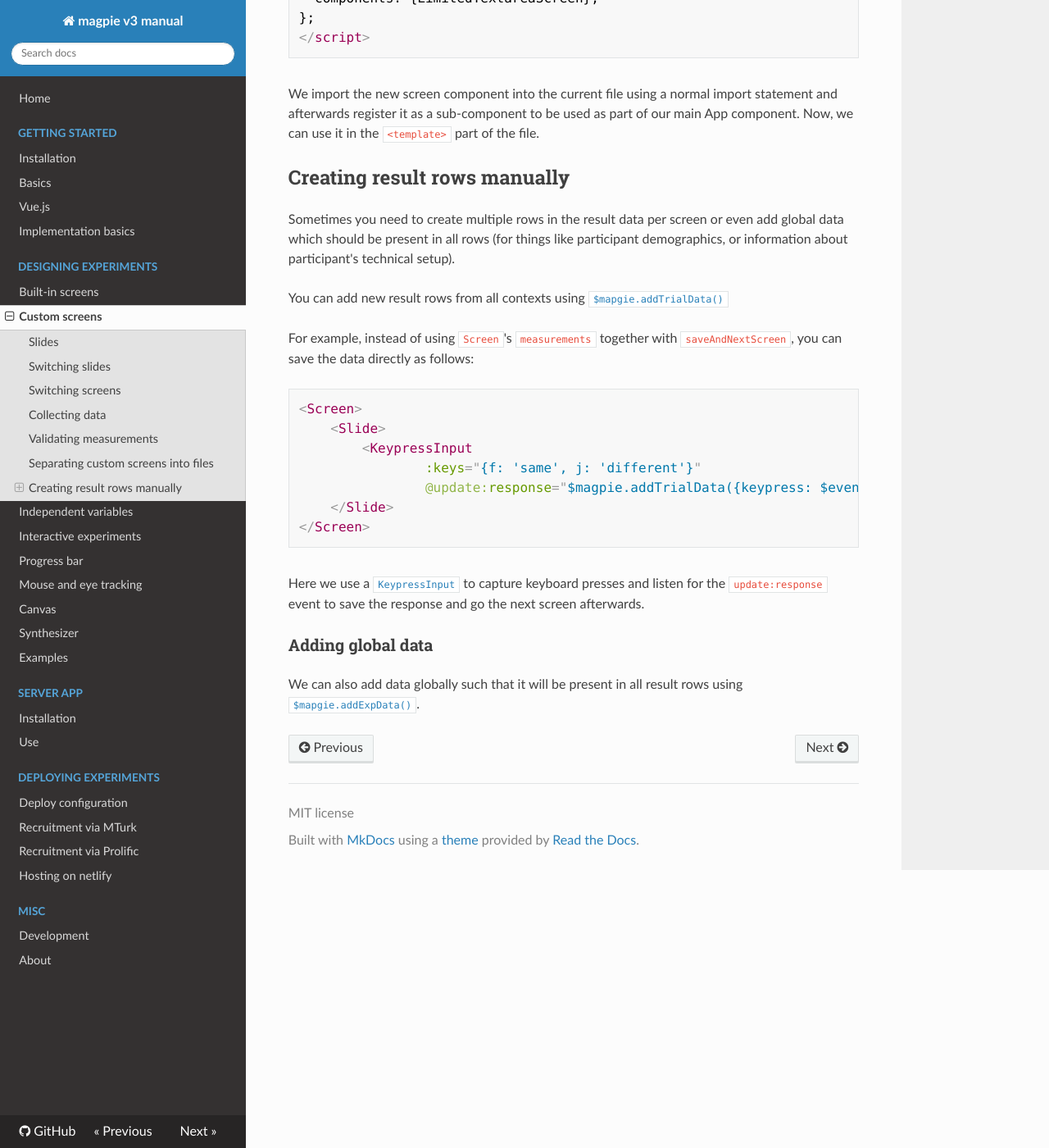
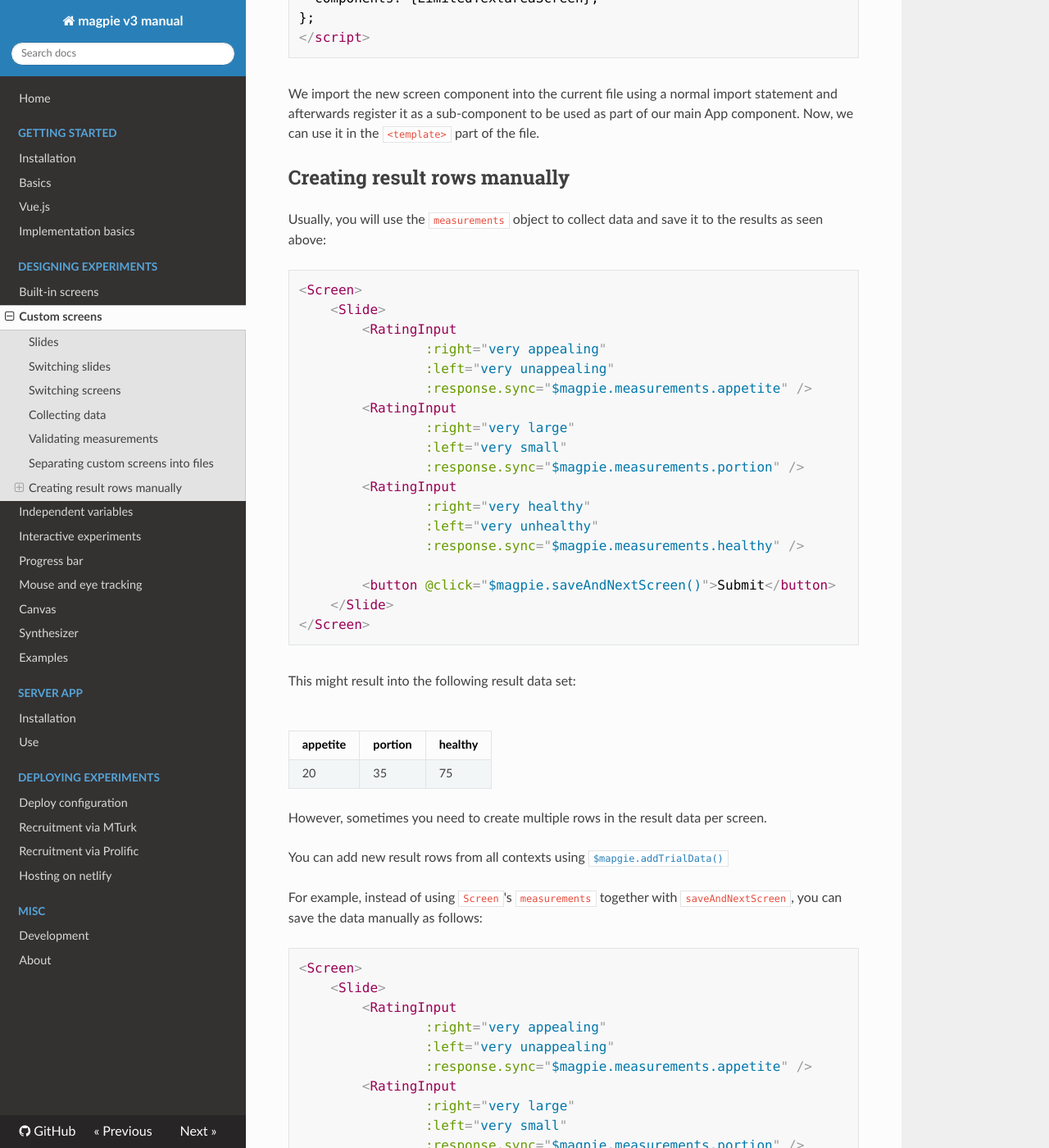
Before and after one commit to magpie-ea/magpie-v3-docs, an MkDocs documentation site: the page built from docs/01_designing_experiments/01_custom_screens.md, in a window 1280 px wide and 1400 px high, scrolled down 8300 px. Shown: the whole window at 82% size. Built offline with MkDocs 1.6.1, drawn with Linux system fonts in a browser that asks for light colours; some of the changed text lies outside the part shown.

Commit message:
Custom screens: Clarify manual result rows creation

````diff
--- a/docs/01_designing_experiments/01_custom_screens.md
+++ b/docs/01_designing_experiments/01_custom_screens.md
@@ -338,26 +338,118 @@ We import the new screen component into the current file using a normal import s
 sub-component to be used as part of our main App component. Now, we can use it in the `<template>` part of the file.
 
 ## Creating result rows manually
-Sometimes you need to create multiple rows in the result data per screen or even add global data which should be present
-in all rows (for things like participant demographics, or information about participant's technical setup).
+Usually, you will use the `measurements` object to collect data and save it to the results as seen above:
+
+```html
+<Screen>
+    <Slide>
+        <RatingInput
+                :right="very appealing"
+                :left="very unappealing"
+                :response.sync="$magpie.measurements.appetite" />
+        <RatingInput
+                :right="very large"
+                :left="very small"
+                :response.sync="$magpie.measurements.portion" />
+        <RatingInput
+                :right="very healthy"
+                :left="very unhealthy"
+                :response.sync="$magpie.measurements.healthy" />
+
+        <button @click="$magpie.saveAndNextScreen()">Submit</button>
+    </Slide>
+</Screen>
+```
+
+This might result into the following result data set:
+
+|appetite|portion|healthy|
+|-|-|-|
+|20|35|75|
+
+
+However, sometimes you need to create multiple rows in the result data per screen.
 
 You can add new result rows from all contexts using [`$mapgie.addTrialData()`](https://magpie-reference.netlify.app/#Magpie+addTrialData)
 
-For example, instead of using `Screen`'s `measurements` together with `saveAndNextScreen`, you can save the data directly
+For example, instead of using `Screen`'s `measurements` together with `saveAndNextScreen`, you can save the data manually
 as follows:
 
 ```html
 <Screen>
     <Slide>
-        <KeypressInput
-                :keys="{f: 'same', j: 'different'}"
-                @update:response="$magpie.addTrialData({keypress: $event}); $magpie.nextScreen()" />
+        <RatingInput
+                :right="very appealing"
+                :left="very unappealing"
+                :response.sync="$magpie.measurements.appetite" />
+        <RatingInput
+                :right="very large"
+                :left="very small"
+                :response.sync="$magpie.measurements.portion" />
+        <RatingInput
+                :right="very healthy"
+                :left="very unhealthy"
+                :response.sync="$magpie.measurements.healthy" />
+
+        <button @click="$magpie.addTrialData({
+          appetite: $magpie.measurements.appetite / 100,
+          portion: $magpie.measurements.portion / 100,
+          healthy: $magpie.measurements.healthy / 100
+        })">Add row</button>
+        <button @click="$magpie.nextScreen()">Next</button>
     </Slide>
 </Screen>
 ```
 
-Here we use a [`KeypressInput`](https://magpie-reference.netlify.app/#keypressinput) to capture keyboard presses and listen for the `update:response` event to save the response
-and go the next screen afterwards.
+Here we use a [`RatingInput`](https://magpie-reference.netlify.app/#ratinginput) to collect three different variables.
+The participant can add new data multiple times using the "Add row" button's click handler, which
+calls [`$mapgie.addTrialData()`](https://magpie-reference.netlify.app/#Magpie+addTrialData). Since the data is already
+saved, we only need to call `nextScreen` instead of `saveAndNextScreen`.
+
+This might result in the following result data set:
+
+|appetite|portion|healthy|
+|-|-|-|
+|20|35|75|
+|84|26|75|
+|20|35|75|
 
 ### Adding global data
 We can also add data globally such that it will be present in all result rows using [`$mapgie.addExpData()`](https://magpie-reference.netlify.app/#Magpie+addExpData).
+
+```html
+<Screen>
+    <Slide>
+        <RatingInput
+                :right="very appealing"
+                :left="very unappealing"
+                :response.sync="$magpie.measurements.appetite" />
+        <RatingInput
+                :right="very large"
+                :left="very small"
+                :response.sync="$magpie.measurements.portion" />
+        <RatingInput
+                :right="very healthy"
+                :left="very unhealthy"
+                :response.sync="$magpie.measurements.healthy" />
+
+        <button @click="$magpie.addExpData({
+          appetite: $magpie.measurements.appetite / 100,
+          portion: $magpie.measurements.portion / 100,
+          healthy: $magpie.measurements.healthy / 100
+        }); $magpie.nextScreen()">Submit</button>
+    </Slide>
+</Screen>
+```
+
+This time, we call [`$mapgie.addExpData()`](https://magpie-reference.netlify.app/#Magpie+addExpData) on submit which adds the data globally, so that
+it is present in every result row of our hypothetical experiment:
+
+|response_time|response|appetite|portion|healthy|
+|-|-|-|-|-|
+|500|Yes|20|35|75|No
+|736|Yes|20|35|75|
+|365|No|20|35|75|
+|615|Yes|20|35|75|
+
+This is useful for demographic data like age or level of education.
--- a/docs/assets/prism.css
+++ b/docs/assets/style.css
@@ -6,3 +6,13 @@ pre[class*="language-"] {
 code[class*="language-"] {
    font-size: 1em !important;
 }
+
+table {
+    padding: 0;
+    margin: 1.5em 0;
+    margin-bottom: 2em;
+}
+
+blockquote {
+    border-left: 5px #efefef solid;
+}
--- a/mkdocs.yml
+++ b/mkdocs.yml
@@ -11,7 +11,7 @@ extra_javascript:
    - https://cdn.jsdelivr.net/npm/prismjs@v1.x/plugins/autoloader/prism-autoloader.min.js
 extra_css:
    - https://cdn.jsdelivr.net/npm/prismjs@v1.x/themes/prism.css
-   - /assets/prism.css
+   - /assets/style.css
 
 repo_url: https://github.com/magpie-ea/magpie-v3-docs/
 
@@ -26,7 +26,7 @@ nav:
   - Built-in screens: '01_designing_experiments/00_built-in_screens.md'
   - Custom screens: '01_designing_experiments/01_custom_screens.md'
   - Independent variables: '01_designing_experiments/02_independent_variables.md'
-  - Interactive experiments: '01_designing_experiments/03_interactive_experiments.md'
+  - Interactive experiments: '01_designing_experiments/03_interactive_and iterated_experiments.md'
   - Progress bar: '01_designing_experiments/04_progress_bar.md'
   - Mouse and eye tracking: '01_designing_experiments/05_mouse_and_eye_tracking.md'
   - Canvas: '01_designing_experiments/06_canvas.md'
````
